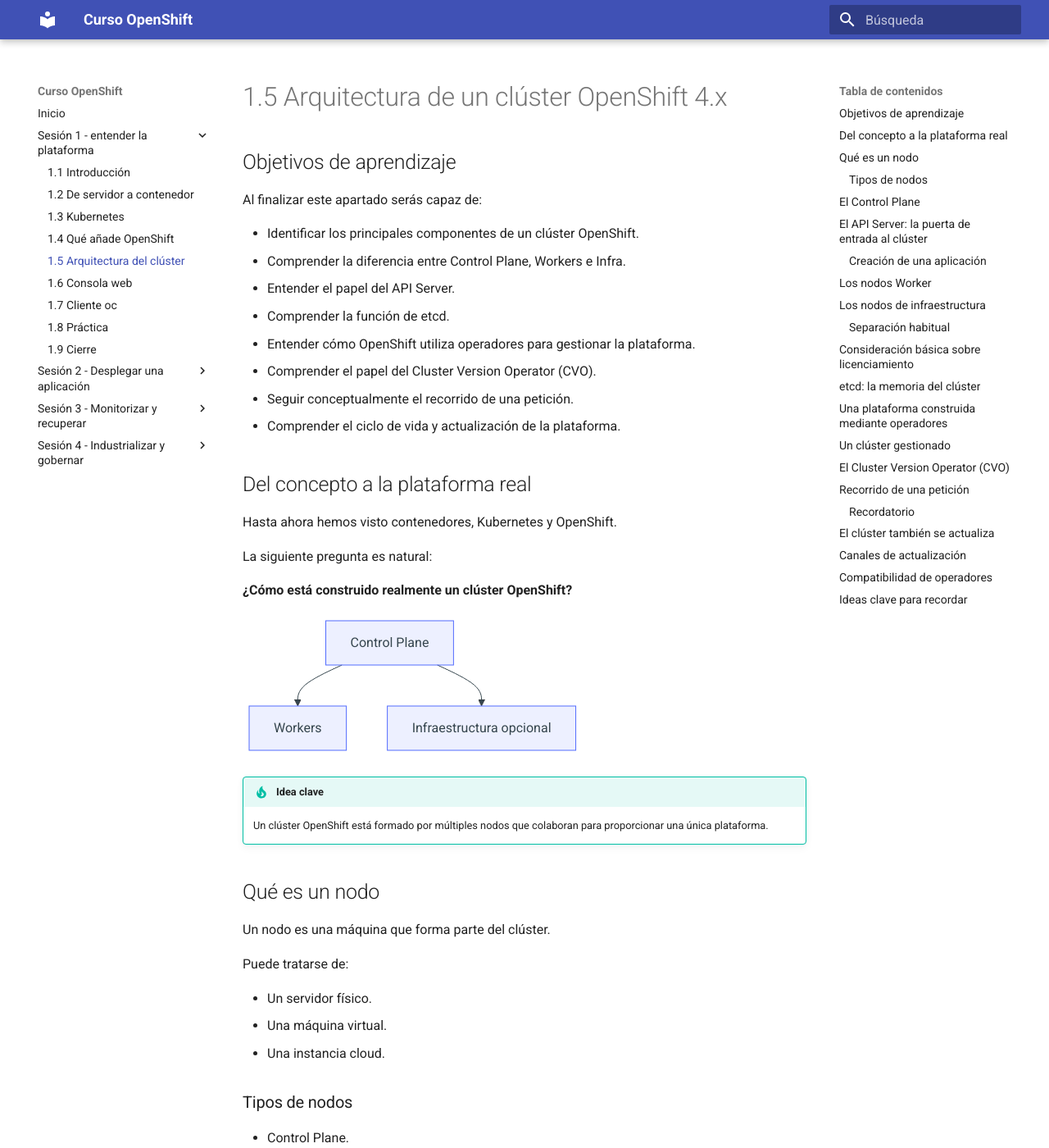
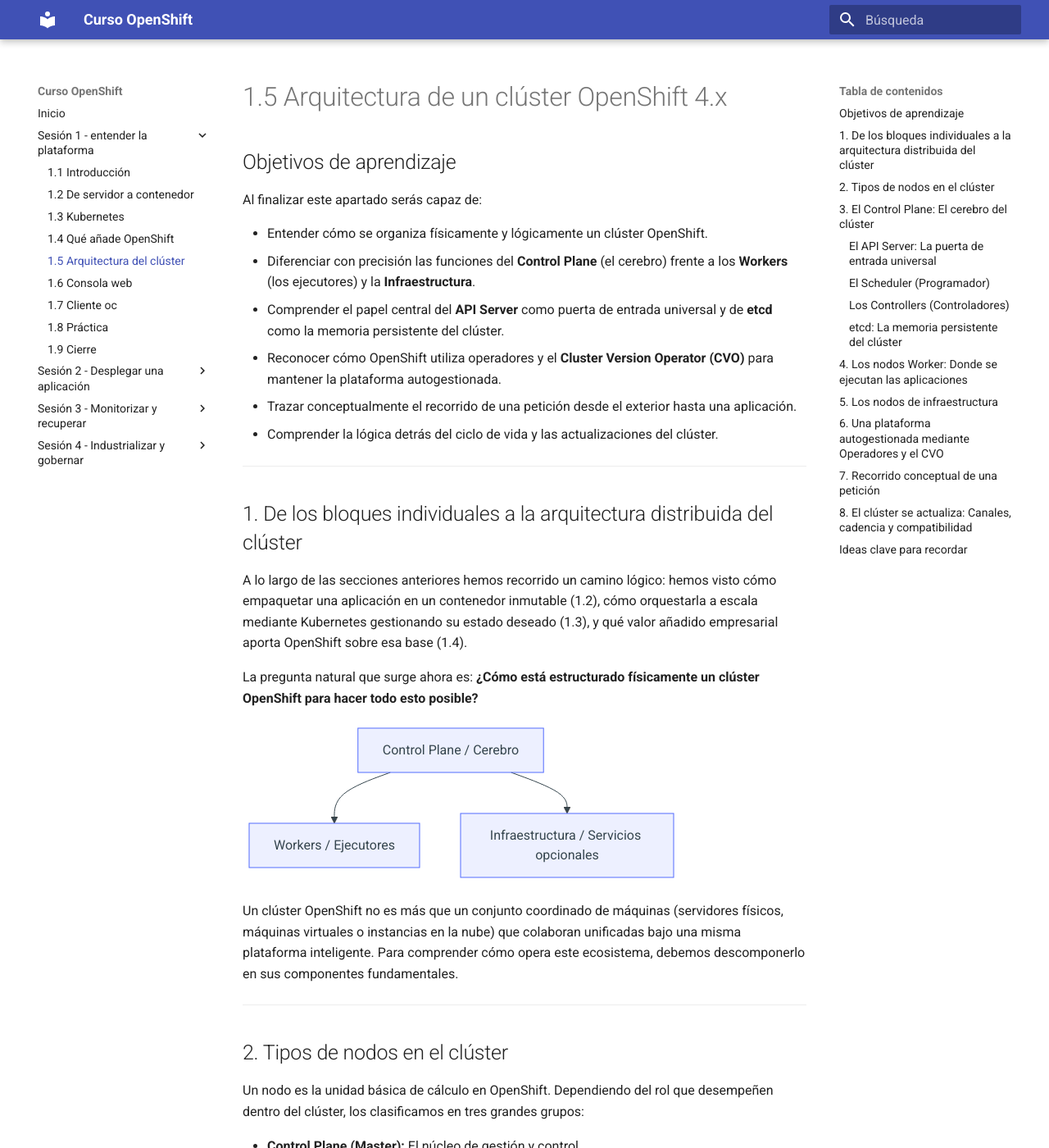
Before and after one commit to ieftraining/curso-openshift, an MkDocs documentation site: the page built from docs/sesion1/1.5 Arquitectura cluster.md, in a window 1280 px wide and 1400 px high. Shown: the whole window at 82% size. Built offline with MkDocs 1.6.1 and Material for MkDocs 9.7.7, drawn with Linux system fonts in a browser that asks for light colours; some of the changed text lies outside the part shown.

Commit message:
Add files via upload

````diff
--- a/docs/sesion1/1.5 Arquitectura cluster.md
+++ b/docs/sesion1/1.5 Arquitectura cluster.md
@@ -4,296 +4,161 @@
 
 Al finalizar este apartado serás capaz de:
 
-- Identificar los principales componentes de un clúster OpenShift.
-- Comprender la diferencia entre Control Plane, Workers e Infra.
-- Entender el papel del API Server.
-- Comprender la función de etcd.
-- Entender cómo OpenShift utiliza operadores para gestionar la plataforma.
-- Comprender el papel del Cluster Version Operator (CVO).
-- Seguir conceptualmente el recorrido de una petición.
-- Comprender el ciclo de vida y actualización de la plataforma.
+- Entender cómo se organiza físicamente y lógicamente un clúster OpenShift.
+- Diferenciar con precisión las funciones del **Control Plane** (el cerebro) frente a los **Workers** (los ejecutores) y la **Infraestructura**.
+- Comprender el papel central del **API Server** como puerta de entrada universal y de **etcd** como la memoria persistente del clúster.
+- Reconocer cómo OpenShift utiliza operadores y el **Cluster Version Operator (CVO)** para mantener la plataforma autogestionada.
+- Trazar conceptualmente el recorrido de una petición desde el exterior hasta una aplicación.
+- Comprender la lógica detrás del ciclo de vida y las actualizaciones del clúster.
 
-## Del concepto a la plataforma real
+---
 
-Hasta ahora hemos visto contenedores, Kubernetes y OpenShift.
+## 1. De los bloques individuales a la arquitectura distribuida del clúster
 
-La siguiente pregunta es natural:
+A lo largo de las secciones anteriores hemos recorrido un camino lógico: hemos visto cómo empaquetar una aplicación en un contenedor inmutable (1.2), cómo orquestarla a escala mediante Kubernetes gestionando su estado deseado (1.3), y qué valor añadido empresarial aporta OpenShift sobre esa base (1.4).
 
-**¿Cómo está construido realmente un clúster OpenShift?**
+La pregunta natural que surge ahora es: **¿Cómo está estructurado físicamente un clúster OpenShift para hacer todo esto posible?**
 
 ```mermaid
 flowchart TD
-    CP[Control Plane]
-    W[Workers]
-    I[Infraestructura opcional]
+    CP[Control Plane / Cerebro]
+    W[Workers / Ejecutores]
+    I[Infraestructura / Servicios opcionales]
 
     CP --> W
     CP --> I
 ```
 
-!!! tip "Idea clave"
+Un clúster OpenShift no es más que un conjunto coordinado de máquinas (servidores físicos, máquinas virtuales o instancias en la nube) que colaboran unificadas bajo una misma plataforma inteligente. Para comprender cómo opera este ecosistema, debemos descomponerlo en sus componentes fundamentales.
 
-    Un clúster OpenShift está formado por múltiples nodos que colaboran para proporcionar una única plataforma.
+---
 
-## Qué es un nodo
+## 2. Tipos de nodos en el clúster
 
-Un nodo es una máquina que forma parte del clúster.
+Un nodo es la unidad básica de cálculo en OpenShift. Dependiendo del rol que desempeñen dentro del clúster, los clasificamos en tres grandes grupos:
 
-Puede tratarse de:
+- **Control Plane (Master):** El núcleo de gestión y control.
+- **Workers (Nodos de trabajo):** Las máquinas donde se ejecutan realmente las cargas de trabajo de los usuarios.
+- **Infraestructura (Opcionales):** Nodos dedicados exclusivamente a los servicios transversales de la plataforma.
 
-- Un servidor físico.
-- Una máquina virtual.
-- Una instancia cloud.
+---
 
-### Tipos de nodos
+## 3. El Control Plane: El cerebro del clúster
 
-- Control Plane.
-- Worker.
-- Infraestructura.
+El **Control Plane** es el encargado de mantener el estado del clúster, tomar decisiones globales y supervisar que todo funcione tal y como hemos definido en nuestros manifiestos. Si el clúster fuera una organización, el Control Plane sería la dirección y el equipo de operaciones coordinando los recursos.
 
-## El Control Plane
+Dentro del Control Plane conviven varios componentes esenciales:
 
-El Control Plane puede considerarse el cerebro del clúster.
+### El API Server: La puerta de entrada universal
 
-Sus responsabilidades incluyen:
+Todas las acciones que realizamos sobre OpenShift —ya sea mediante comandos de terminal (`oc`), despliegues automatizados o la propia consola web— pasan obligatoriamente por el **API Server**.
 
-- Mantener el estado del clúster.
-- Procesar peticiones.
-- Decidir dónde ejecutar Pods.
-- Coordinar componentes.
-- Aplicar el estado deseado.
+- Funciona como el **recepcionista y validador único** del clúster.
+- Recibe cada petición, comprueba la autenticación, verifica los permisos y procesa la orden para que el clúster actúe.
+
+### El Scheduler (Programador)
+
+Cuando solicitas desplegar una aplicación (por ejemplo, a través de un Deployment), el *Scheduler* evalúa los recursos disponibles en los nodos de trabajo y decide de forma inteligente **en qué nodo exacto debe ejecutarse** ese Pod.
+
+### Los Controllers (Controladores)
+
+Son los guardianes del sistema. Monitorizan continuamente el estado real del clúster y lo comparan con el estado deseado, ejecutando el bucle de reconciliación que estudiamos en Kubernetes.
+
+### etcd: La memoria persistente del clúster
+
+**etcd** es una base de datos clave-valor distribuida, altamente fiable y consistente.
+
+- Aquí se almacena absolutamente todo: la configuración del clúster, los objetos creados, los secretos, los usuarios y el estado actual de cada componente.
+- Al ser el "disco duro" del sistema donde reside la verdad absoluta del clúster, su estabilidad y la realización de copias de seguridad periódicas son de vital importancia.
 
 ```mermaid
 flowchart TD
-    A[API Server]
-    B[Scheduler]
-    C[Controllers]
-    D[etcd]
-
-    A --> B
-    A --> C
-    A --> D
+    U[Usuario / Administrador] -->|oc / Peticiones| API[API Server]
+    API --> S[Scheduler / Controllers]
+    API --> E[(etcd / Base de datos)]
 ```
 
-!!! note "Importante"
+---
 
-    Las aplicaciones de usuario normalmente se ejecutan en Workers y no en el Control Plane.
+## 4. Los nodos Worker: Donde se ejecutan las aplicaciones
 
-## El API Server: la puerta de entrada al clúster
+Mientras que el Control Plane piensa, coordina y almacena el estado, los **nodos Worker** son los músculos de la plataforma.
 
-Todas las operaciones realizadas sobre OpenShift terminan pasando por el API Server.
-
-Ejemplos:
-
-- oc login
-- Creación de Deployments
-- Consulta de Pods
-- Uso de la consola web
-
-```mermaid
-flowchart TD
-    U[Usuario]
-    --> T[oc o Consola Web]
-    --> API[API Server]
-    --> CL[Clúster]
-```
-
-### Creación de una aplicación
-
-```mermaid
-flowchart TD
-    U[Usuario]
-    --> API[API Server]
-    --> CP[Control Plane]
-    --> W[Worker seleccionado]
-```
-
-## Los nodos Worker
-
-Los Workers ejecutan las cargas de trabajo.
-
-Aquí encontraremos:
-
-- Pods.
-- Deployments.
-- Aplicaciones.
-- Procesos de construcción.
-- Jobs y CronJobs.
+- En estos nodos es donde se despliegan de manera efectiva los **Pods** que contienen nuestros contenedores.
+- Soportan las cargas de trabajo de las aplicaciones, los procesos de compilación y los trabajos programados.
 
 ```mermaid
 flowchart LR
-    CP[Control Plane
-Coordina]
-    --> W[Workers
-Ejecutan]
+    CP[Control Plane\n(Coordina y decide)] --> W[Workers\n(Ejecutan las aplicaciones)]
 ```
 
-!!! tip "Para recordar"
+!!! note "Idea clave"
 
-    Control Plane coordina. Los Workers ejecutan.
+    Por regla general, las aplicaciones de negocio de los usuarios nunca se ejecutan en los nodos del Control Plane, garantizando así la estabilidad, rendimiento y seguridad del cerebro de la plataforma.
 
-## Los nodos de infraestructura
+---
 
-Algunos clústeres disponen de nodos dedicados para servicios de plataforma.
+## 5. Los nodos de infraestructura
 
-Ejemplos habituales:
+En entornos corporativos, es una buena práctica separar las aplicaciones de negocio de los servicios propios de la plataforma mediante los **nodos de infraestructura (Infra)**.
 
-- Router / Ingress Controller.
-- Registry interno.
-- Monitorización.
-- Logging.
-- Observabilidad.
+Estos nodos albergan componentes transversales esenciales:
 
-```mermaid
-flowchart TD
-    A[Servicios de plataforma]
-    --> B[Nodos Infra]
-```
-
-### Separación habitual
+- **El Router / Ingress Controller:** Gestiona las *Routes* y el tráfico de red externo que entra hacia las aplicaciones.
+- **El Container Registry interno:** Almacena las imágenes de contenedores del clúster.
+- **Herramientas de monitorización y logging:** Recogen métricas y registros de salud de toda la plataforma.
 
 ```mermaid
 flowchart LR
-    A[Aplicaciones de negocio]
-    --> W[Workers]
-
-    B[Servicios de plataforma]
-    --> I[Infra]
+    A[Aplicaciones de negocio] --> W[Nodos Workers]
+    B[Servicios de plataforma\n(Routers, Monitorización)] --> I[Nodos de Infraestructura]
 ```
 
-## Consideración básica sobre licenciamiento
+---
 
-!!! note "Visión simplificada"
+## 6. Una plataforma autogestionada mediante Operadores y el CVO
 
-    En términos generales, la capacidad utilizada por las cargas de usuario suele centrarse en los Workers. Por ello son especialmente relevantes durante el dimensionamiento de la plataforma.
+Como vimos en el apartado anterior (1.4), OpenShift descansa pesadamente sobre el concepto de operadores (esos "sysadmins robotizados" que automatizan tareas complejas).
 
-```mermaid
-flowchart TD
-    A[Aplicaciones de usuario]
-    --> B[Workers]
-    --> C[Capacidad y licenciamiento]
-```
+- **Cluster Operators:** Gran parte de los subsistemas internos de OpenShift (red, almacenamiento, autenticación, monitorización) están gestionados por operadores propios. Su estado conjunto actúa como el termómetro principal de salud de la plataforma.
+- **El Cluster Version Operator (CVO):** Es el componente superior responsable de coordinar el ciclo de vida y la evolución de todo el clúster, asegurando que las actualizaciones de versión se apliquen de forma sincronizada y segura.
 
-## etcd: la memoria del clúster
+---
 
-etcd es la base de datos distribuida del clúster.
+## 7. Recorrido conceptual de una petición
 
-Almacena:
+Para hilar todo lo visto hasta ahora, veamos qué sucede a nivel de arquitectura cuando un usuario final accede a una aplicación en OpenShift:
 
-- Configuración.
-- Recursos.
-- Estado de los objetos.
-- Definiciones de aplicaciones.
-
-```mermaid
-flowchart TD
-    U[Usuario crea Deployment]
-    --> API[API Server]
-    --> E[etcd]
-```
-
-!!! warning "Componente crítico"
-
-    etcd contiene información esencial para el funcionamiento de la plataforma y sus copias de seguridad son fundamentales.
-
-## Una plataforma construida mediante operadores
-
-Gran parte de OpenShift está gestionada mediante operadores.
-
-```mermaid
-flowchart TD
-    O[OpenShift]
-    --> N[Operador de red]
-    --> C[Operador de consola]
-    --> M[Operador de monitorización]
-    --> A[Operador de autenticación]
-```
-
-!!! tip "Indicador de salud"
-
-    El estado de los Cluster Operators es uno de los indicadores más importantes del estado general de la plataforma.
-
-## Un clúster gestionado
-
-OpenShift 4 automatiza buena parte de las tareas operativas.
-
-```mermaid
-flowchart TD
-    A[Administrador]
-    --> B[Estado deseado]
-    --> C[Operadores]
-    --> D[Plataforma mantenida]
-```
-
-## El Cluster Version Operator (CVO)
-
-El CVO coordina la versión global de OpenShift.
-
-```mermaid
-flowchart TD
-    A[Nueva versión disponible]
-    --> B[CVO]
-    --> C[Actualización coordinada]
-    --> D[Clúster actualizado]
-```
-
-## Recorrido de una petición
-
-Cuando un usuario accede a una aplicación:
+1. El tráfico externo llega al clúster y es interceptado por el **Router** (ubicado en un nodo de infraestructura).
+2. El recurso **Route** redirige esa petición hacia el **Service**, el balanceador de carga interno del clúster.
+3. El Service distribuye la petición directamente hacia uno de los **Pods** activos ejecutándose en un nodo **Worker**.
 
 ```mermaid
 flowchart LR
-    U[Usuario]
-    --> R[Route]
-    --> S[Service]
-    --> P[Pod]
+    U[Usuario externo] -->|Tráfico HTTP/S| R[Route / Router]
+    R --> S[Service (Balanceador)]
+    S --> P[Pod en nodo Worker]
 ```
 
-### Recordatorio
+---
 
-- Route publica la aplicación.
-- Service proporciona acceso estable.
-- Pod ejecuta la aplicación.
+## 8. El clúster se actualiza: Canales, cadencia y compatibilidad
 
-## El clúster también se actualiza
+OpenShift evoluciona continuamente mediante nuevas versiones que incorporan correcciones de seguridad, parches y mejoras operativas. El proceso de actualización está diseñado para ser seguro y transparente para las aplicaciones:
 
-OpenShift evoluciona continuamente mediante nuevas versiones.
+- **Canales de actualización:** Definen la estrategia de adopción de versiones (por ejemplo, canales `stable` o `candidate`).
+- **Cadencia gestionada:** El proceso es coordinado automáticamente por el CVO, aplicando parches nodo a nodo sin interrumpir el servicio.
+- **Compatibilidad de operadores:** Antes de aplicar una actualización, el clúster verifica la salud y compatibilidad de todos los operadores instalados para garantizar la estabilidad general de la plataforma.
 
-Estas versiones pueden incorporar:
-
-- Correcciones.
-- Mejoras.
-- Actualizaciones de seguridad.
-- Nuevas capacidades.
-
-## Canales de actualización
-
-```mermaid
-flowchart TD
-    A[Canal de actualización]
-    --> B[Versiones disponibles]
-    --> C[Proceso gestionado por OpenShift]
-```
-
-## Compatibilidad de operadores
-
-Antes de una actualización suele verificarse:
-
-- Estado del clúster.
-- Versión actual.
-- Versión objetivo.
-- Operadores instalados.
-- Compatibilidad.
+---
 
 ## Ideas clave para recordar
 
-!!! tip "Resumen"
+!!! tip "En pocas palabras"
 
-    - El Control Plane coordina el clúster.
-    - El API Server es la puerta de entrada.
-    - Los Workers ejecutan las aplicaciones.
-    - etcd almacena el estado crítico del clúster.
-    - OpenShift está construido sobre operadores.
-    - El CVO coordina las actualizaciones.
-    - Una petición suele seguir la ruta Route → Service → Pod.
-    - Las actualizaciones y los operadores forman parte del ciclo de vida normal de la plataforma.
+    - **Control Plane:** Es el cerebro del clúster; toma decisiones y mantiene el estado deseado.
+    - **API Server:** La puerta de entrada universal por la que pasa cualquier operación sobre el clúster.
+    - **etcd:** La base de datos distribuida que almacena la memoria y la configuración crítica.
+    - **Workers:** Las máquinas dedicadas a ejecutar las cargas de trabajo y aplicaciones.
+    - **Infraestructura:** Nodos dedicados a alojar servicios transversales como routers y monitorización.
+    - **Operadores y CVO:** Automatizan la gestión, el mantenimiento y la actualización coordinada de toda la plataforma.
````
